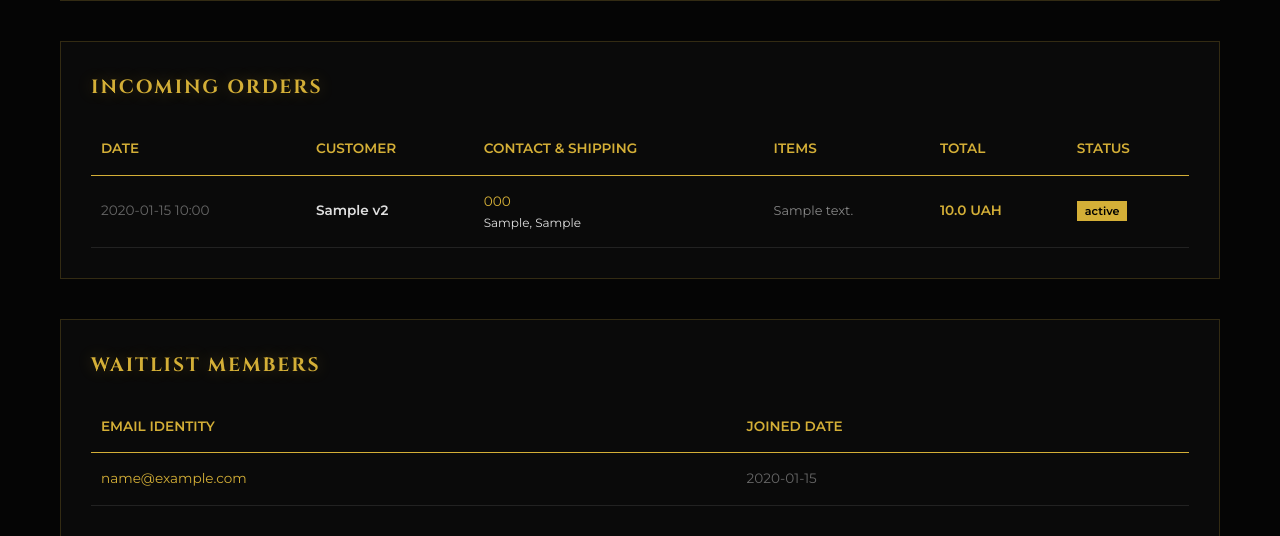
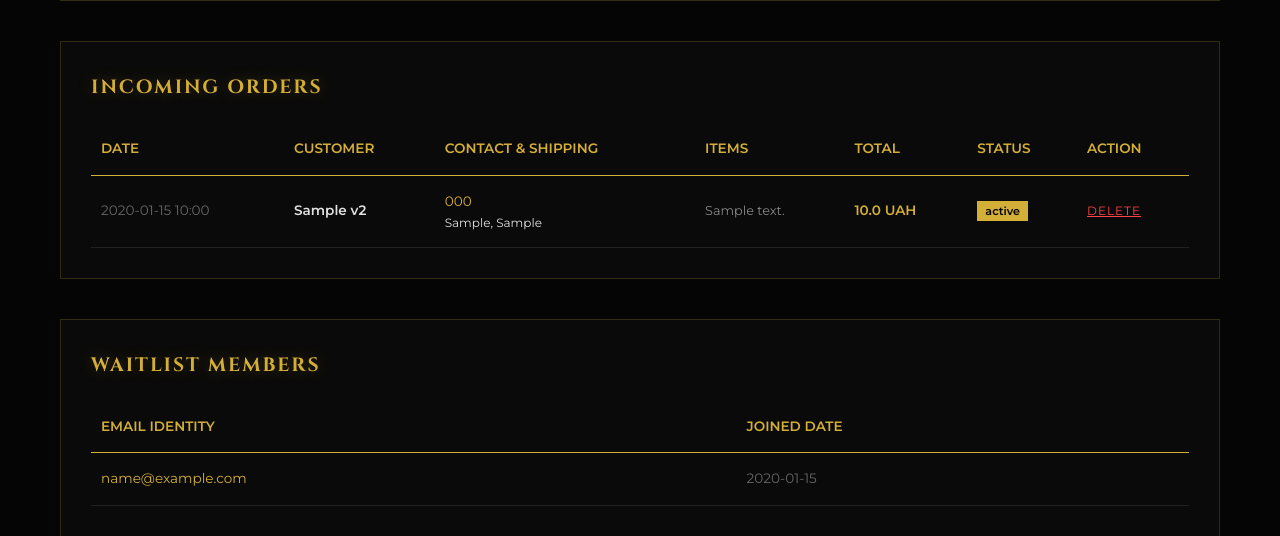
Before and after one commit to gold-dragon11/dragon_store, a Flask app: template templates/admin.html in a window 1280 px wide. Shown: the part 1036-1572 px from the top of the page. Run offline with Flask 3, Linux system fonts and the light colour scheme; the template is opened without the code that fills it: values that come from a table or form of the project are taken from there, others are empty; tables that the repository leaves empty hold one stand-in row (values such as "Sample post").

Commit message:
Admin: Finalized delete order logic

```diff
--- a/app.py
+++ b/app.py
@@ -213,6 +213,15 @@ def admin_delete_product(product_id):
     if not session.get("admin_logged_in"): return redirect(url_for("admin_login"))
     db.session.delete(Product.query.get_or_404(product_id))
     db.session.commit(); return redirect(url_for("admin_panel"))
+    return redirect(url_for("admin_panel"))
+
+@app.route("/admin/order/delete/<int:order_id>")
+def admin_delete_order(order_id):
+    if not session.get("admin_logged_in"): return redirect(url_for("admin_login"))
+    order = Order.query.get_or_404(order_id)
+    db.session.delete(order)
+    db.session.commit()
+    return redirect(url_for("admin_panel"))
 
 @app.route("/admin/logout")
 def admin_logout():
--- a/templates/admin.html
+++ b/templates/admin.html
@@ -106,7 +106,7 @@
                         <th>Items</th>
                         <th>Total</th>
                         <th>Status</th>
-                    </tr>
+                        <th>Action</th> </tr>
                 </thead>
                 <tbody>
                     {% for order in orders %}
@@ -120,6 +120,9 @@
                         <td class="items-list">{{ order.items_summary }}</td>
                         <td style="color: #d4af37; font-weight: 600;">{{ order.total_price }} UAH</td>
                         <td><span class="status-badge">{{ order.status }}</span></td>
+                        <td>
+                            <a href="{{ url_for('admin_delete_order', order_id=order.id) }}" class="btn-del" onclick="return confirm('Are you sure you want to delete this order?')">DELETE</a>
+                        </td>
                     </tr>
                     {% endfor %}
                 </tbody>
```
